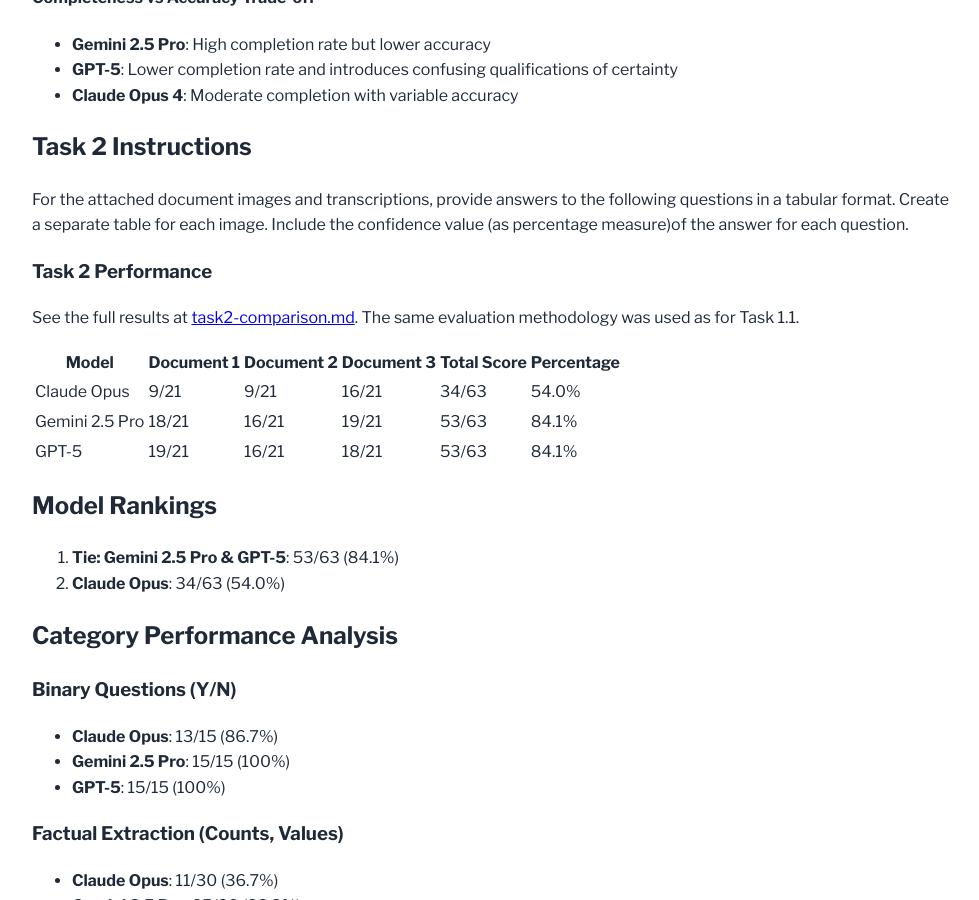
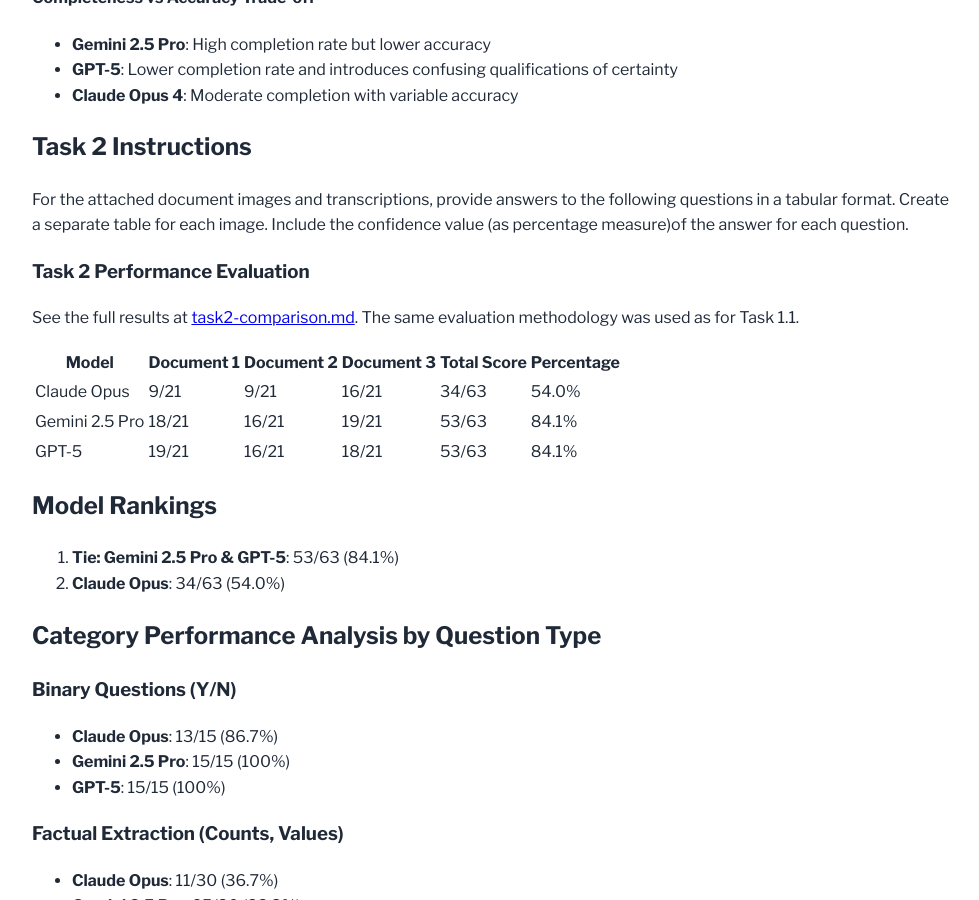
Before and after one commit to sets-architecture/sets-architecture.github.io, a Jekyll site: the page built from propel-1.4.md, in a window 1280 px wide and 900 px high, scrolled down 1360 px. Shown: the whole window, without its empty margins (148-1127 px from the left). Built offline with Jekyll 4.4.1, drawn with Linux system fonts in a browser that asks for light colours; some of the changed text lies outside the part shown.

```diff
--- a/propel-1.4.md
+++ b/propel-1.4.md
@@ -16,10 +16,10 @@
 
 TASK 2: In addition to the contextual information, the models are given full transcriptions of the documents.
 
-## Task 1.1 Instructions
+## Task 1 Instructions
 For the attached document images, provide answers to the following questions in a tabular format. Create a separate table for each image. Include the confidence value \(as percentage measure\) of the answer for each question.
 
-### Task 1 Performance
+### Task 1 Performance Evaluation
 
 To evaluate Task 1.1 performance, we compared the model responses to the ground truth answers for each of the three documents using an evaluation methodology that we arrived at by first allowing the three models to define their own methodology, reviewing and revising. See the methodology described here: [task-1-task2-comparison-methodology.md](task-1-task2-comparison-methodology.md)
 
@@ -54,7 +54,7 @@
 ## Task 2 Instructions
 For the attached document images and transcriptions, provide answers to the following questions in a tabular format. Create a separate table for each image. Include the confidence value (as percentage measure)of the answer for each question.
 
-### Task 2 Performance
+### Task 2 Performance Evaluation
 
 See the full results at [task2-comparison.md](task2-comparison.md). The same evaluation methodology was used as for Task 1.1.
 
@@ -69,7 +69,7 @@
 1. **Tie: Gemini 2.5 Pro & GPT-5**: 53/63 (84.1%)
 2. **Claude Opus**: 34/63 (54.0%)
 
-## Category Performance Analysis
+## Category Performance Analysis by Question Type
 
 ### Binary Questions (Y/N)
 - **Claude Opus**: 13/15 (86.7%)
@@ -166,7 +166,6 @@
 - The main differentiator was traveler detection completeness.
 
 
-
 ## Token usage by task and model
 
 | Task | Model | Input tokens | Output tokens | Total |
```
